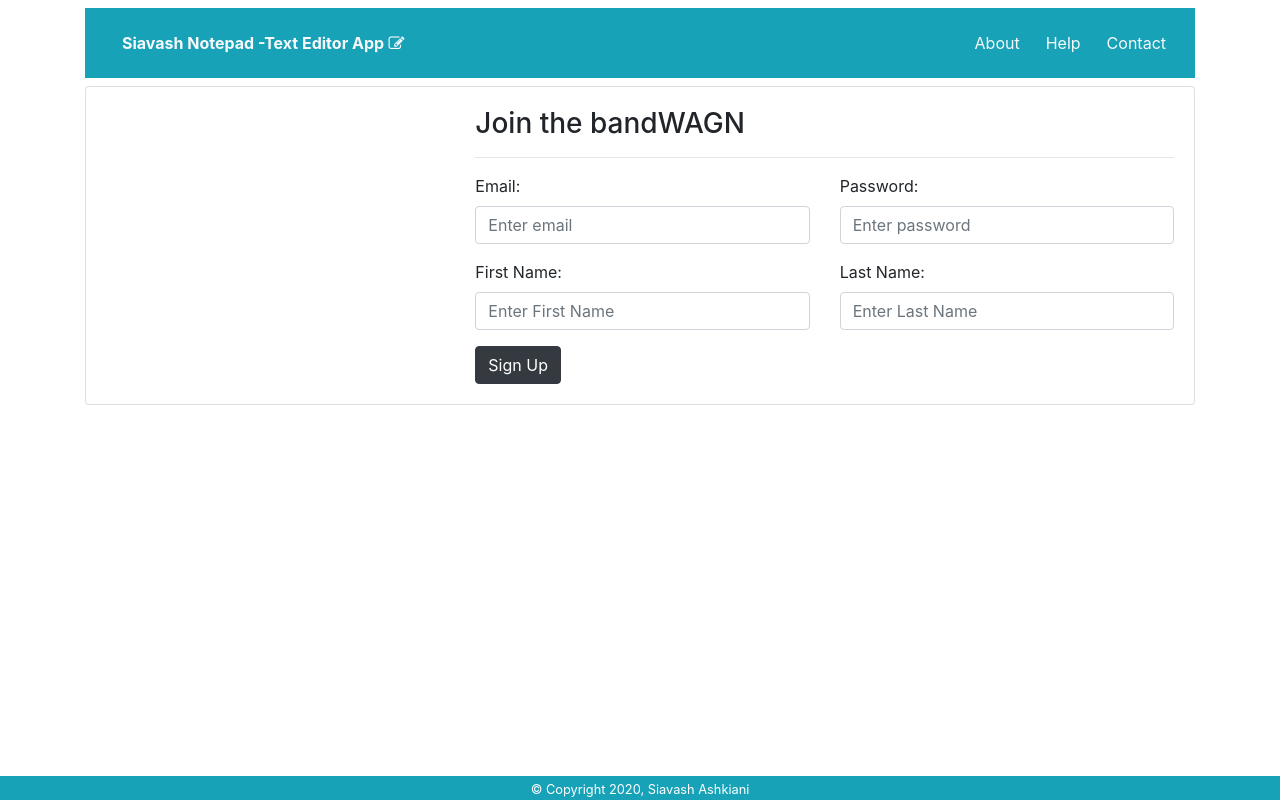
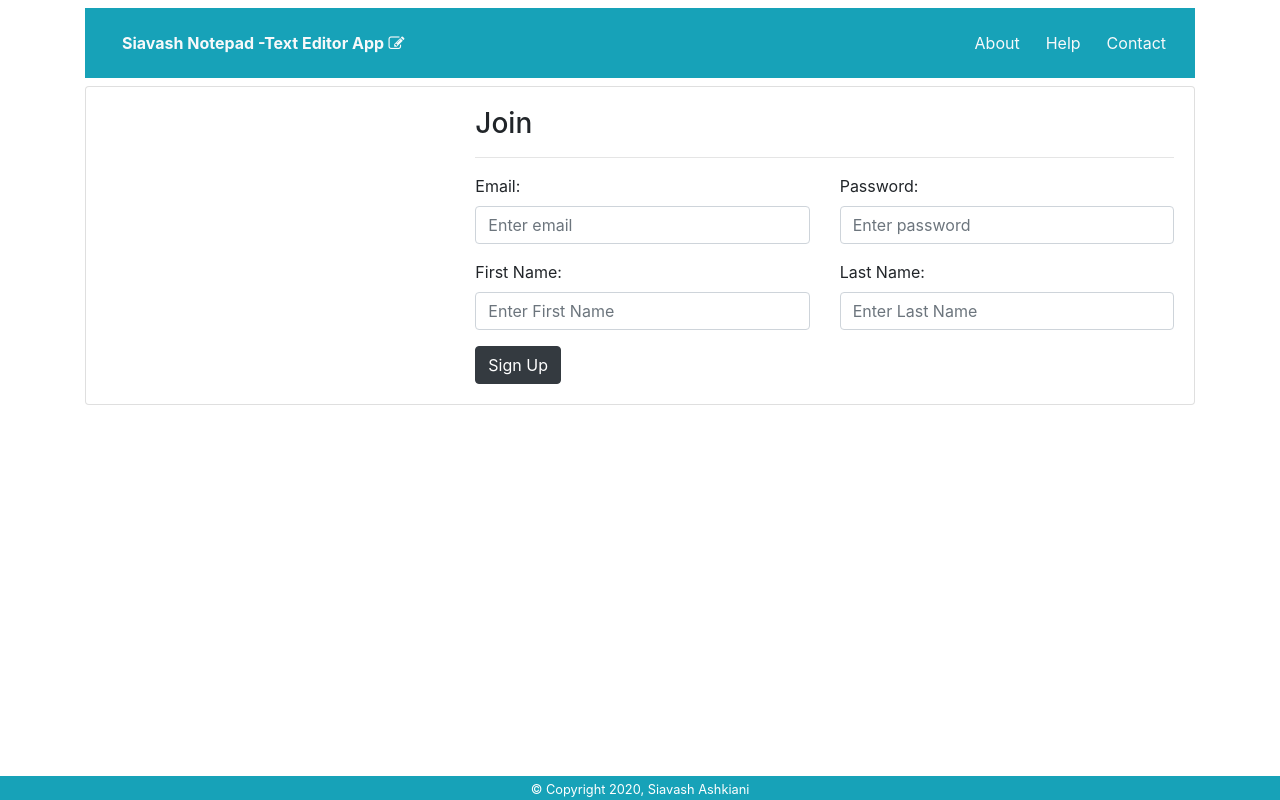
Before and after one commit to ashkiani/text-editor, a React (Create React App) app in the folder client/: page /signup in a window 1280 px wide. Built offline with nearby package versions, Linux system fonts and the light colour scheme.

Commit message:
Fixed the card title on sign up page

```diff
--- a/client/src/components/SignUp/index.jsx
+++ b/client/src/components/SignUp/index.jsx
@@ -50,7 +50,7 @@ export default class Login extends Component {
               <div className="col-md-8">
                 <form onSubmit={this.onSubmit}>
                   <div className="card-body">
-                    <h3 className="card-title">Join the bandWAG<i className="far fa-grin-tongue-squint"></i>N</h3>
+                    <h3 className="card-title">Join</h3>
                     <hr />
                     <div className="row">
                       <div className="col">
```
